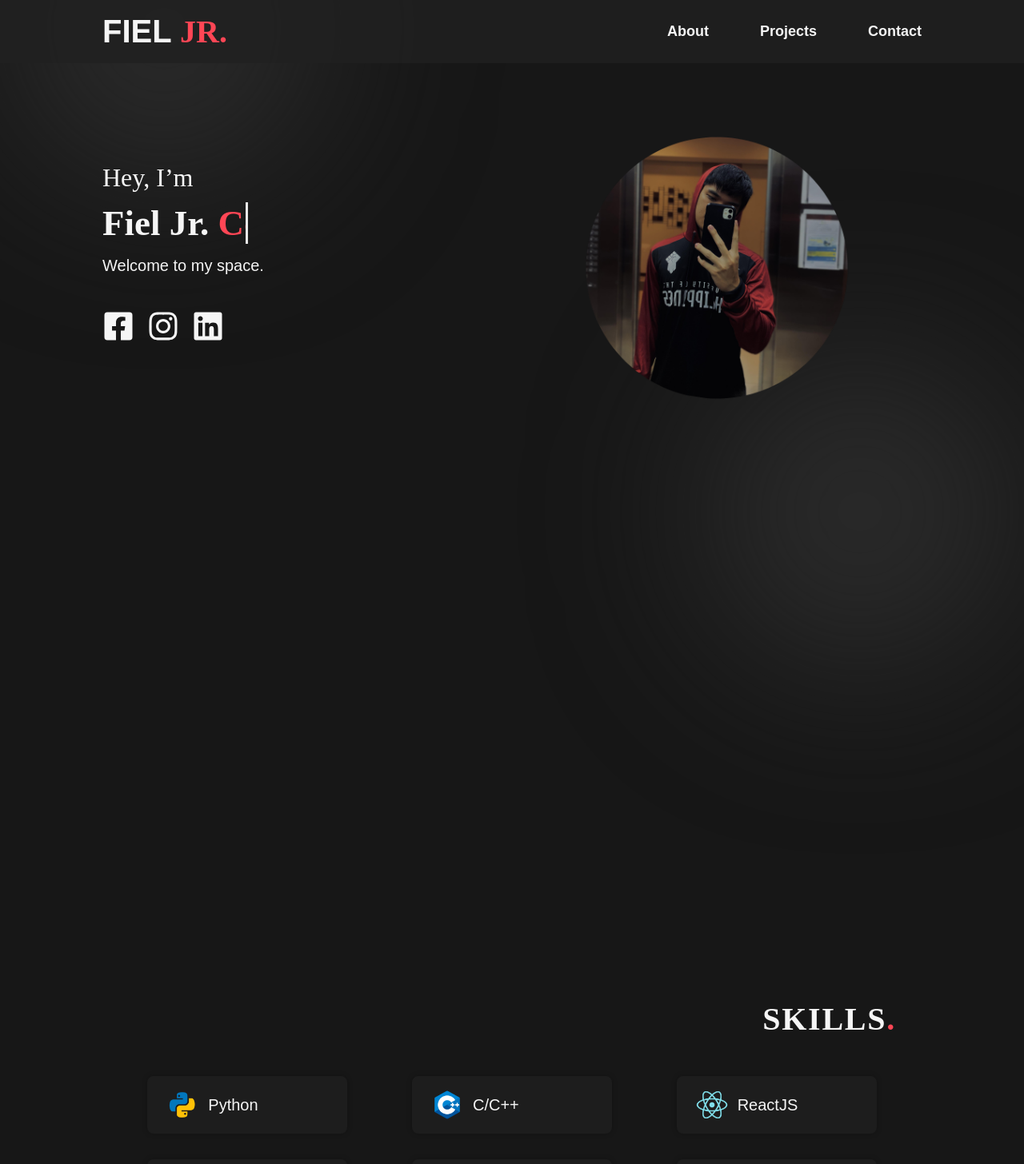
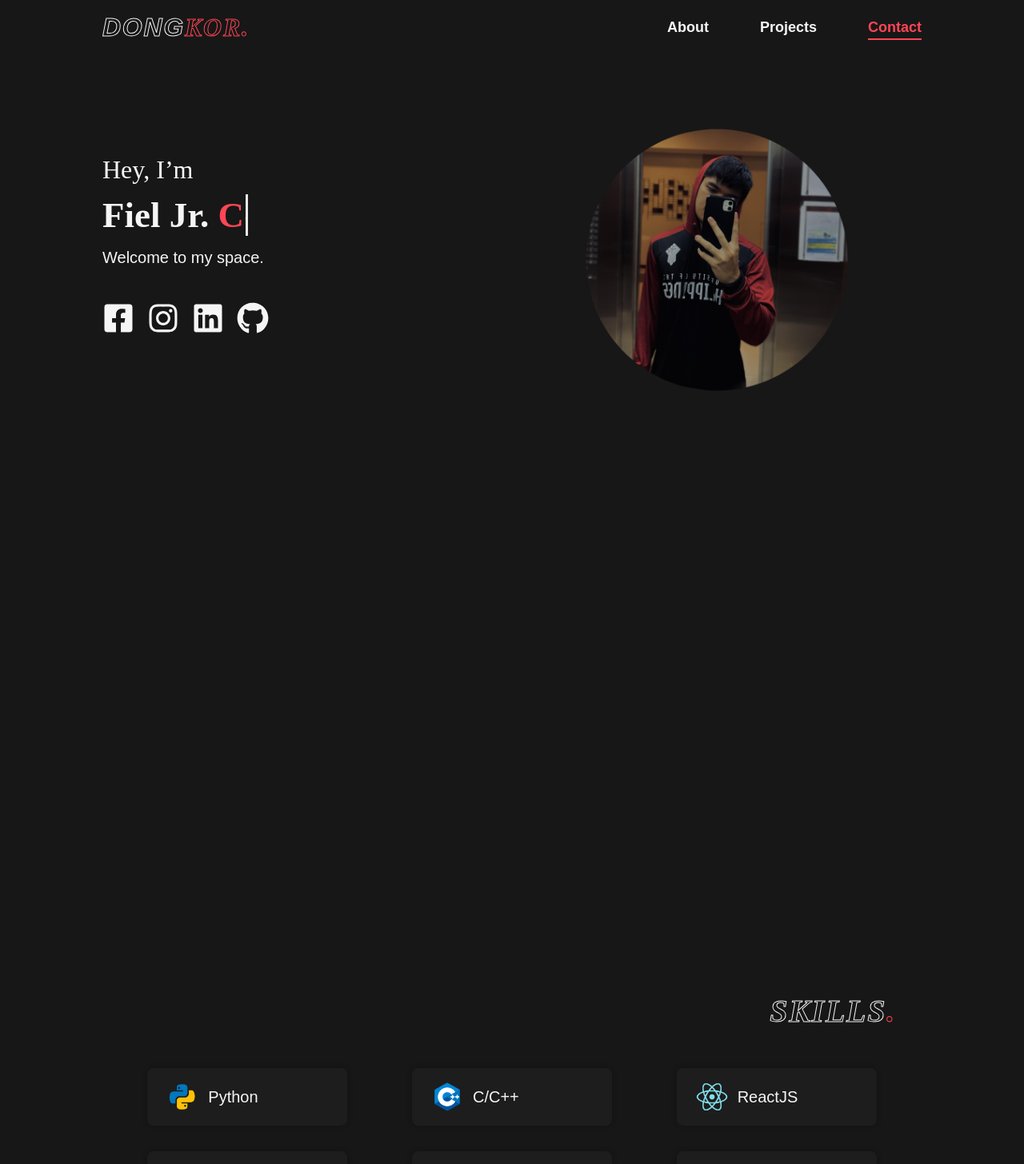
Before and after one commit to Dongkor/fieljrc-portfolio, a React (Vite) app in the folder my-portfolio/: page / in a window 1280 px wide. Shown: the top 1456 px of the page at 80% size. Built offline with nearby package versions, Linux system fonts and the light colour scheme; a web font is replaced by a local one.

Commit message:
Add contacts/footer and minor fixes

```diff
--- a/my-portfolio/src/App.jsx
+++ b/my-portfolio/src/App.jsx
@@ -1,9 +1,10 @@
-
 import styles from './App.module.css'
 import Navbar from './components/NavBar/NavBar.jsx';
 import Hero from './components/Hero/Hero.jsx';
 import About from './components/About/About.jsx';
 import Projects from './components/Projects/Projects.jsx';
+import Contacts from './components/Contacts/Contacts.jsx';
+
 function App() {
   return (
     <div className={styles.App}>
@@ -11,6 +12,7 @@ function App() {
       <Hero />
       <About />
       <Projects />
+      <Contacts />
     </div>
   )
 }
--- a/my-portfolio/src/components/About/About.module.css
+++ b/my-portfolio/src/components/About/About.module.css
@@ -20,6 +20,7 @@
     align-items: center;
     -webkit-text-stroke: 1px var(--color-text);
     color: transparent;
+    font-style: italic;
 }
 
 .sideTitle span {
@@ -68,10 +69,14 @@
     text-transform: uppercase;
     margin-bottom: 24px;
     text-align: right;
+    -webkit-text-stroke: 1px var(--color-text);
+    color: transparent;
+    font-style: italic;
 }
 
 .skillsTitle span {
-    color: var(--color-primary);
+    -webkit-text-stroke: 1px var(--color-primary);
+    color: transparent;
 }
 
 .skills {
--- /dev/null
+++ b/my-portfolio/src/components/Contacts/Contacts.jsx
@@ -0,0 +1,36 @@
+import React from 'react'
+import styles from './Contacts.module.css'
+import { FaGithub, FaFacebookF, FaInstagram, FaLinkedin } from "react-icons/fa";
+
+
+const Contacts = () => {
+    return (
+        <section id='contact' className={styles.container}>
+            <div className={styles.titleContainer}>
+                <h1>DONG<span className={styles.titleSpan}>KOR</span> PORTFOLIO</h1>
+            </div>
+            <div className={styles.socialsContainer}>
+                <ul className={styles.socials}>
+                    <li>
+                        <a href="https://www.facebook.com/fieljr.condor/"><FaFacebookF /></a>
+                    </li>
+                    <li>
+                        <a href="https://www.instagram.com/dongkor_/"><FaInstagram /></a>
+                    </li>
+                    <li>
+                        <a href="https://www.linkedin.com/in/fiel-jr-condor-625855334"><FaLinkedin /></a>
+                    </li>
+                    <li>
+                        <a href="https://github.com/Dongkor"><FaGithub /></a>
+                    </li>
+                </ul>
+            </div>
+            <div className={styles.copyrightContainer}>
+                <p>© 2025 Dongkor. All rights reserved.</p>
+            </div>
+        </section>
+
+    )
+}
+
+export default Contacts
--- /dev/null
+++ b/my-portfolio/src/components/Contacts/Contacts.module.css
@@ -0,0 +1,88 @@
+@import "../../vars.css";
+
+.container {
+    border-top: 2px solid var(--color-border);
+    display: flex;
+    flex-direction: column;
+    align-items: center;
+    justify-content: center;
+    margin: 0 10%;
+    margin-top: 32px;
+    padding-top: 32px;
+    /* font-style: italic; */
+    /* background-color: aqua; */
+}
+
+.titleContainer {
+    /* -webkit-text-stroke: 0.1px var(--color-text);
+    color: transparent; */
+    /* font-style: italic; */
+    color: var(--color-text);
+    font-size: 16px;
+    letter-spacing: 1px;
+    font-weight: 300;
+}
+
+.titleContainer h1 {
+    /* -webkit-text-stroke: 0.1px var(--color-text);
+    color: transparent; */
+    /* font-style: italic; */
+    font-weight: 400;
+}
+
+.titleSpan {
+    /* -webkit-text-stroke: 0.5px var(--color-primary);
+    color: transparent; */
+    color: var(--color-primary);
+}
+
+.socials {
+    display: flex;
+    flex-direction: row;
+    list-style: none;
+    margin-top: 12px;
+    gap: 8px;
+    /* color: var(--color-primary); */
+}
+
+.socials li {
+
+    width: 48px;
+    height: 48px;
+    background-color: var(--color-ui-2);
+    box-shadow: var(--card-primary-shadow);
+    border-radius: 50%;
+    display: flex;
+    align-items: center;
+    justify-content: center;
+    transition: var(--transition);
+}
+
+.socials li:hover {
+    transform: scale(1.5);
+}
+
+.socials li a {
+    font-size: 22px;
+    color: var(--color-text);
+    display: flex;
+    align-items: center;
+    justify-content: center;
+    width: 100%;
+    height: 100%;
+    text-decoration: none;
+}
+
+.copyrightContainer {
+    margin: 12px;
+    color: var(--color-text);
+    font-family: var(--font-body);
+    font-weight: 100;
+}
+
+.copyrightContainer p {
+    font-family: var(--font-body);
+    font-weight: 200;
+    letter-spacing: 1.5px;
+    font-style: italic;
+}
--- a/my-portfolio/src/components/Hero/Hero.jsx
+++ b/my-portfolio/src/components/Hero/Hero.jsx
@@ -1,5 +1,5 @@
 import React, { useState, useEffect } from 'react';
-import { FaFacebookSquare, FaInstagram, FaLinkedin } from "react-icons/fa";
+import { FaGithub, FaFacebookSquare, FaInstagram, FaLinkedin } from "react-icons/fa";
 import styles from "./Hero.module.css"
 
 
@@ -8,7 +8,6 @@ const Hero = () => {
 
     return (
         <>
-            <rippleCirc />
             <section className={styles.container} id='home'>
                 <div className={styles.content}>
                     <h3 className={styles.subTitle}>Hey, I’m</h3>
@@ -27,14 +26,14 @@ const Hero = () => {
                         <li>
                             <a href="https://www.linkedin.com/in/fiel-jr-condor-625855334"><FaLinkedin /></a>
                         </li>
+                        <li>
+                            <a href="https://github.com/Dongkor"><FaGithub /></a>
+                        </li>
                     </ul>
                 </div>
                 <div className={styles.heroImg}>
                     <img src="/profile.png" alt="hero" />
                 </div>
-
-                <div className={styles.topBlur} />
-                <div className={styles.btmBlur} />
 
 
             </section>
--- a/my-portfolio/src/components/Hero/Hero.module.css
+++ b/my-portfolio/src/components/Hero/Hero.module.css
@@ -82,7 +82,7 @@
     text-decoration: none;
     font-size: 40px;
     color: var(--color-text);
-    transition: 0.2s ease-in-out;
+    transition: var(--transition);
 }
 
 .socials a:hover {
@@ -130,29 +130,6 @@
     border-radius: 764px;
     filter: blur(100px);
     z-index: 0;
-}
-
-.arrowDown {
-    display: flex;
-    align-items: center;
-    justify-content: center;
-    margin: 24px;
-    text-decoration: none;
-    font-size: 56px;
-    transition: 0.2s ease-in-out;
-    color: var(--color-text);
-}
-
-.arrowDown:hover {
-    font-size: 40px;
-    margin: 12px;
-    cursor: pointer;
-}
-
-.hiddenArrow {
-    opacity: 0;
-    pointer-events: none;
-    transition: opacity 0.3s ease-in-out;
 }
 
 @media screen and (max-width: 1300px) {
--- a/my-portfolio/src/components/NavBar/NavBar.jsx
+++ b/my-portfolio/src/components/NavBar/NavBar.jsx
@@ -2,15 +2,43 @@ import React, { useState, useEffect } from 'react';
 import styles from './NavBar.module.css';
 import { IoMenu } from "react-icons/io5";
 import { Link } from 'react-scroll';
+import { motion, useScroll, useMotionValueEvent } from "motion/react"
 
 const Navbar = () => {
     const [openMenu, setOpenMenu] = useState(false);
+    const { scrollY, scrollYProgress } = useScroll()
+    const [pageY, setPageY] = useState(0);
+    const [activeSection, setActiveSection] = useState(null);
 
+    const handleSetActive = (to) => {
+        setActiveSection(to)
+        console.log(activeSection)
+    };
+
+    useMotionValueEvent(scrollY, "change", (latest) => {
+        setPageY(latest);
+        if (scrollYProgress.current > 0.99) {
+            setActiveSection('contact')
+        }
+        else if (activeSection == 'contact' && scrollYProgress.current >= 0.95 && scrollYProgress.current < 0.98) {
+            setActiveSection('projects')
+        }
+        else if (pageY < 100) {
+            setActiveSection(null)
+        }
+        console.log(activeSection, scrollYProgress.current)
+    });
     return (
-        <nav className={styles.navbar}>
+        <motion.nav
+            className={styles.navbar}
+            style={{
+                backgroundColor: pageY < 10 ? 'transparent' : 'rgba(29, 29, 29, 0.75)',
+                boxShadow: pageY < 10 ? 'none' : '0 4px 12px rgba(0,0,0,0.1)',
+                transition: 'background-color 0.3s ease, box-shadow 0.3s ease'
+            }}>
             <div className={styles.content}>
                 <a href='/' className={styles.title}>
-                    FIEL <span className={styles.titleSpan}>JR.</span>
+                    DONG<span className={styles.titleSpan}>KOR.</span>
                 </a>
                 <div className={styles.menu}>
                     <IoMenu
@@ -28,8 +56,9 @@ const Navbar = () => {
                                 duration={300}
                                 offset={-100}
                                 spy={true}
-                                activeClass={styles.activeLink}
+                                className={activeSection === "about" ? styles.activeLink : ''}
                                 onClick={() => setOpenMenu(false)}
+                                onSetActive={handleSetActive}
                             >
                                 About
                             </Link>
@@ -39,10 +68,11 @@ const Navbar = () => {
                                 to="projects"
                                 smooth={true}
                                 duration={300}
-                                offset={-100}
+                                offset={-70}
                                 spy={true}
-                                activeClass={styles.activeLink}
+                                className={activeSection === "projects" ? styles.activeLink : ''}
                                 onClick={() => setOpenMenu(false)}
+                                onSetActive={handleSetActive}
                             >
                                 Projects
                             </Link>
@@ -54,7 +84,8 @@ const Navbar = () => {
                                 duration={300}
                                 offset={-100}
                                 spy={true}
-                                activeClass={styles.activeLink}
+                                className={activeSection === "contact" ? styles.activeLink : ''}
+                                onSetActive={handleSetActive}
                                 onClick={() => setOpenMenu(false)}
                             >
                                 Contact
@@ -63,7 +94,7 @@ const Navbar = () => {
                     </ul>
                 </div>
             </div>
-        </nav>
+        </motion.nav >
     );
 };
 
--- a/my-portfolio/src/components/NavBar/NavBar.module.css
+++ b/my-portfolio/src/components/NavBar/NavBar.module.css
@@ -6,7 +6,16 @@
     position: sticky;
     top: 0;
     background-color: rgba(33, 33, 33, 0.8);
-    /* background-color: var(--color-secondary); */
+    transition: background-color 0.3s ease, box-shadow 0.3s ease;
+}
+
+.navbarHidden {
+    padding: 16px 0;
+    z-index: 20;
+    position: sticky;
+    top: 10;
+    background-color: transparent;
+    transition: background-color 0.3s ease, box-shadow 0.3s ease;
 }
 
 .content {
@@ -21,14 +30,18 @@
 /* === Title === */
 .title {
     font-family: var(--font-display);
-    font-size: 40px;
+    letter-spacing: 1.75px;
+    font-size: 32px;
     font-weight: bold;
     text-decoration: none;
-    color: var(--color-text);
+    -webkit-text-stroke: 1px var(--color-text);
+    color: transparent;
+    font-style: italic;
 }
 
 .titleSpan {
-    color: var(--color-primary);
+    -webkit-text-stroke: 1px var(--color-primary);
+    color: transparent;
 }
 
 /* === Hamburger === */
--- a/my-portfolio/src/components/Projects/Projects.module.css
+++ b/my-portfolio/src/components/Projects/Projects.module.css
@@ -16,10 +16,14 @@
     text-transform: uppercase;
     margin-bottom: 24px;
     text-align: right;
+    -webkit-text-stroke: 1px var(--color-text);
+    color: transparent;
+    font-style: italic;
 }
 
 .projectsTitle span {
-    color: var(--color-primary);
+    -webkit-text-stroke: 1px var(--color-primary);
+    color: transparent;
 }
 
 .projects {
--- a/my-portfolio/src/vars.css
+++ b/my-portfolio/src/vars.css
@@ -5,11 +5,11 @@
     --color-surface: rgb(31, 31, 31);
     --color-secondary: #3A3A3A;
     --color-border: #2A2A2A;
-    --color-text: #F5F5F5;
+    --color-text: rgb(245, 245, 245);
     --color-subtext: #AAAAAA;
     --color-primary: rgb(255, 70, 85);
     --color-ui-1: #171717;
-    --color-ui-2: #212121;
+    --color-ui-2: rgb(33, 33, 33);
 
     /* fonts */
     --font-display: "Special Gothic Expanded One", sans-serif;
```
Also changed, not shown: my-portfolio/public/projects/portfolio.png.
